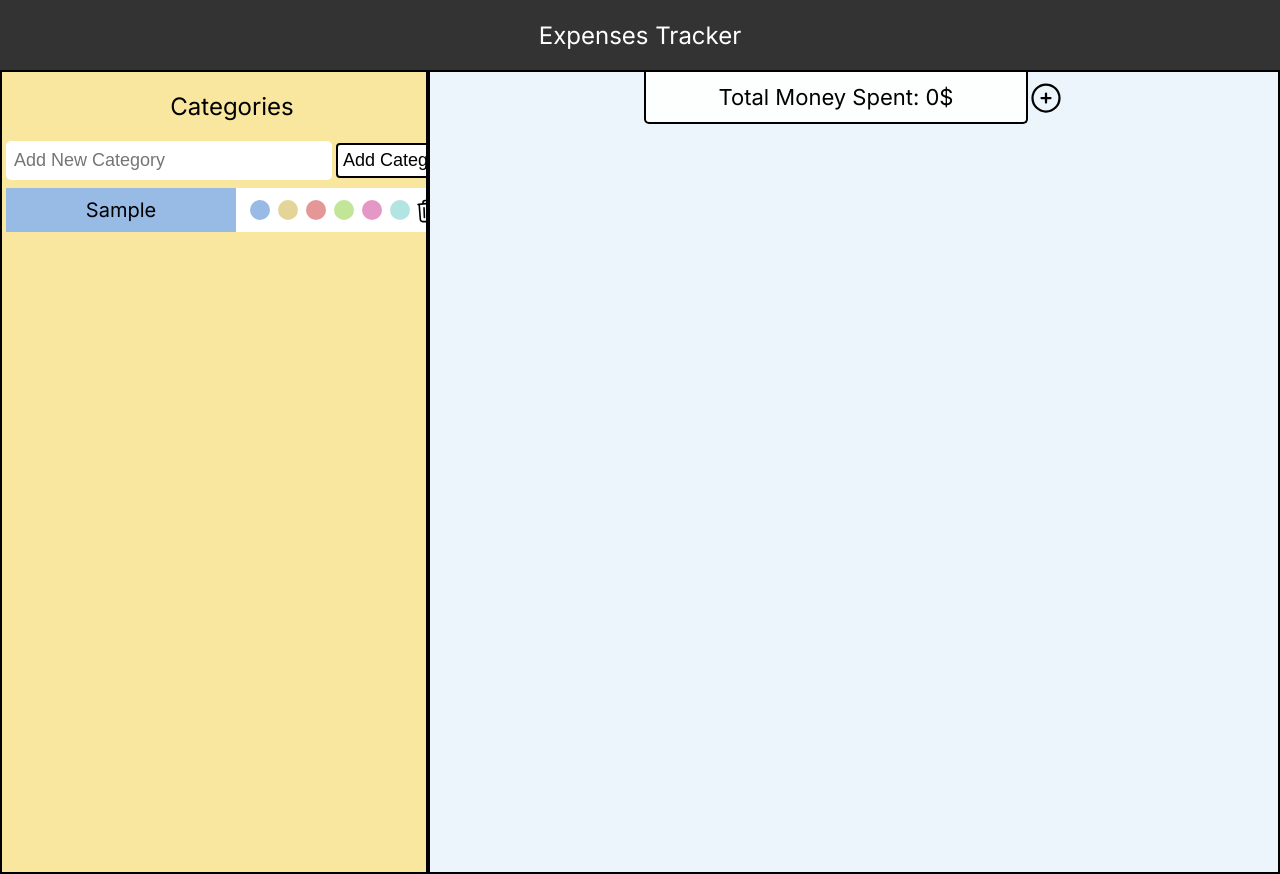
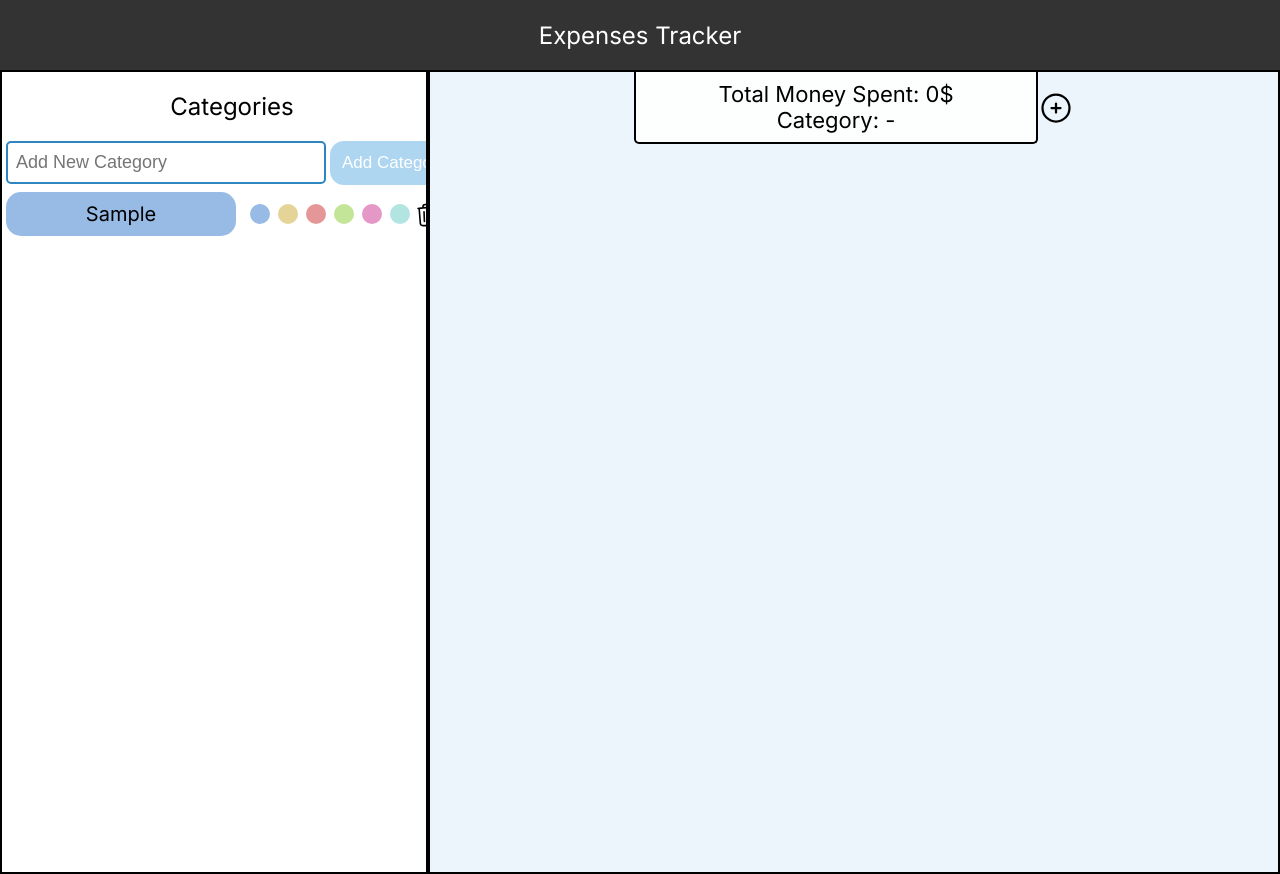
Before and after one commit to antal0x11/budget-royale, a Next.js app: page / in a window 1280 px wide. Both pictures are taken after typing "Sample" into the empty fields and a click on the button "Add Category". Built offline with nearby package versions, Linux system fonts and the light colour scheme.

Commit message:
add: connect expenses with categories

```diff
--- a/lib/Categories.tsx
+++ b/lib/Categories.tsx
@@ -7,8 +7,8 @@ import DataContext from "./DataContext";
 
 function CategoryItem(props : CategoryItem) {
 
-    const titleBlock = React.useRef(null);
-    const [items,deleteItems] = props.deleteCategoryItem!;
+    const titleBlock = React.useRef<HTMLDivElement>(null);
+    const { data,updateData } = React.useContext(DataContext)!;
 
     const colors = {
         paleBlue : "#97BBE5",
@@ -19,27 +19,44 @@ function CategoryItem(props : CategoryItem) {
         cyan: "#B2E4E1"
     };
 
-    const handleDeleteItem = () => {
-        deleteItems(items?.filter(element => element.title !== props.title));
+    function handleDeleteItem() {
+        updateData({type : "updateData/deleteCategory"}, props);
+    }
+
+    function selectCategoryBlock() {
+
+        /**
+         * TODO:
+         *      -need to fix duplicate selections
+         */
+        if (!props.active) {
+            titleBlock.current!.style.color = "red";
+        } else {
+            titleBlock.current!.style.color = "black";
+        }
+
+        updateData({ type: "updateData/updateActiveCategory" }, props, null);
+
     }
 
     return (
         <li className={styles.categoryItemBlock}>
             <div className={styles.miniContainer}>
-                <div ref={titleBlock} className={styles.miniContainerExpenseCategorie} style={{backgroundColor: `${props.color}`}}>{props.title}</div>
+                <div ref={titleBlock} className={styles.miniContainerExpenseCategorie} style={{backgroundColor: `${props.color}`}}
+                    onClick={selectCategoryBlock}>{props.title}</div>
                 <div className={styles.miniContainerColorPallete}>
                     <button className={styles.colorBtn} style={{backgroundColor: `${colors.paleBlue}`}}
-                        onClick={() => {titleBlock.current.style.backgroundColor = colors.paleBlue;}}></button>
+                        onClick={() => {titleBlock.current!.style.backgroundColor = colors.paleBlue;}}></button>
                     <button className={styles.colorBtn} style={{backgroundColor: `${colors.paleYellow}`}}
-                        onClick={() => {titleBlock.current.style.backgroundColor = colors.paleYellow;}}></button>
+                        onClick={() => {titleBlock.current!.style.backgroundColor = colors.paleYellow;}}></button>
                     <button className={styles.colorBtn} style={{backgroundColor: `${colors.paleRed}`}}
-                        onClick={() => {titleBlock.current.style.backgroundColor = colors.paleRed;}}></button>
+                        onClick={() => {titleBlock.current!.style.backgroundColor = colors.paleRed;}}></button>
                     <button className={styles.colorBtn} style={{backgroundColor: `${colors.paleGreen}`}}
-                        onClick={() => {titleBlock.current.style.backgroundColor = colors.paleGreen;}}></button>
+                        onClick={() => {titleBlock.current!.style.backgroundColor = colors.paleGreen;}}></button>
                     <button className={styles.colorBtn} style={{backgroundColor: `${colors.palePink}`}}
-                        onClick={() => {titleBlock.current.style.backgroundColor = colors.palePink;}}></button>
+                        onClick={() => {titleBlock.current!.style.backgroundColor = colors.palePink;}}></button>
                     <button className={styles.colorBtn} style={{backgroundColor: `${colors.cyan}`}}
-                        onClick={() => {titleBlock.current.style.backgroundColor = colors.cyan;}}></button>
+                        onClick={() => {titleBlock.current!.style.backgroundColor = colors.cyan;}}></button>
                     <div className={styles.deleteCategoryItem} onClick={handleDeleteItem}>
                         <svg xmlns="http://www.w3.org/2000/svg" fill="none" viewBox="0 0 24 24" strokeWidth="1.5" stroke="currentColor">
                             <path strokeLinecap="round" strokeLinejoin="round" d="M14.74 9l-.346 9m-4.788 0L9.26 9m9.968-3.21c.342.052.682.107 1.022.166m-1.022-.165L18.16 19.673a2.25 2.25 0 01-2.244 2.077H8.084a2.25 2.25 0 01-2.244-2.077L4.772 5.79m14.456 0a48.108 48.108 0 00-3.478-.397m-12 .562c.34-.059.68-.114 1.022-.165m0 0a48.11 48.11 0 013.478-.397m7.5 0v-.916c0-1.18-.91-2.164-2.09-2.201a51.964 51.964 0 00-3.32 0c-1.18.037-2.09 1.022-2.09 2.201v.916m7.5 0a48.667 48.667 0 00-7.5 0" />
@@ -71,10 +88,9 @@ function notificationReducer(state : Notification, action : ActionOptions) : Not
 
 export default function Categories() {
 
-    const [categoryList, setCategoryList] = React.useState<CategoryItem []>([]);
     const defaultColor : string = "#97BBE5";
     const [currentInput, setCurrentInput] = React.useState<string>("");
-    const inputElement = React.useRef(null);
+    const inputElement = React.useRef<HTMLInputElement>(null);
     const [notificationState, dispatchNotification] = React.useReducer(notificationReducer, { msg: "none", display: false});
     const { data,updateData } = React.useContext(DataContext)!;
 
@@ -89,20 +105,18 @@ export default function Categories() {
         /**
          * duplicate check is not case sensitive
          */
-        if (categoryList.find((element) => element.title === currentInput) !== undefined ) {
+        if (data.find((element) => element.category.title === currentInput) !== undefined ) {
             dispatchNotification({type : "notification/duplicate"});
             setCurrentInput("");
             return;
         }
 
-        setCategoryList(prev => [...prev,{title: currentInput, color: defaultColor}]);
-
         /**
          * ADD Category central
          */
-        updateData({ type : "updateData/addNewCategory"},{title: currentInput, color: defaultColor});
+        updateData({ type : "updateData/addNewCategory"},{title: currentInput, color: defaultColor, active: false}, null);
 
-        inputElement.current.value = "";
+        inputElement.current!.value = "";
         setCurrentInput("");
     }
 
@@ -125,11 +139,11 @@ export default function Categories() {
                         <p>{notificationState.msg}</p>
                     </div>
                 }
-                {categoryList.length !== 0 &&
+                {data.length !== 0 &&
                     <ul className={styles.categoriesMenu}>
                         {
-                            categoryList!.map( (item : CategoryItem, index : number) => {
-                                return <CategoryItem key={index} title={item.title} color={item.color} deleteCategoryItem={[categoryList,setCategoryList]}/>
+                            data!.map( (item : ExpensesObject, index : number) => {
+                                return <CategoryItem key={index} title={item.category.title} color={item.category.color} active={item.category.active}/>
                             })
                         }
                     </ul>
--- a/lib/ComponentTypes/ExpensesTypes.ts
+++ b/lib/ComponentTypes/ExpensesTypes.ts
@@ -1,4 +1,3 @@
-import * as React from "react";
 
 export interface ExpensesCardProps {
 	title: string;
@@ -10,7 +9,7 @@ export interface ExpensesCardProps {
 export interface CategoryItem {
 	title: string;
 	color: string;
-	deleteCategoryItem? : ReturnType<typeof React.useState<CategoryItem [] | undefined>>;
+	active: boolean;
 }
 
 export interface ExpenseValue {
@@ -38,5 +37,5 @@ export interface ExpensesObject {
 
 export interface DataContextType {
     data : ExpensesObject[];
-    updateData : (action : ActionOptions, newCat?: CategoryItem, newCard? : ExpensesCardProps) => void;
+    updateData : (action : ActionOptions, newCat?: CategoryItem | null, newCard? : ExpensesCardProps | null) => void;
 }
--- a/lib/ExpensesCard.tsx
+++ b/lib/ExpensesCard.tsx
@@ -1,7 +1,16 @@
 import styles from "@/styles/expenses-card.module.css";
 import { ExpensesCardProps } from "./ComponentTypes/ExpensesTypes";
+import * as React from "react";
+import DataContext from "./DataContext";
 
 export default function ExpensesCard(props : ExpensesCardProps) {
+
+	const { updateData } = React.useContext(DataContext)!;
+
+	function deleteCard() {
+		updateData({type : "updateData/deleteExpense"}, null, props);
+	}
+
 	return (
 		<div className={styles.card}>
 			<div className={styles.item}>{props.date}</div>
@@ -9,7 +18,7 @@ export default function ExpensesCard(props : ExpensesCardProps) {
 			{props.comments?.length &&
 				<div className={styles.item}>Comments: {props.comments}</div>
 			}
-			<div className={styles.deleteItem}>
+			<div className={styles.deleteItem} onClick={deleteCard}>
 				<svg xmlns="http://www.w3.org/2000/svg" fill="none" viewBox="0 0 24 24" strokeWidth="1.5" stroke="currentColor">
 					<path strokeLinecap="round" strokeLinejoin="round" d="M14.74 9l-.346 9m-4.788 0L9.26 9m9.968-3.21c.342.052.682.107 1.022.166m-1.022-.165L18.16 19.673a2.25 2.25 0 01-2.244 2.077H8.084a2.25 2.25 0 01-2.244-2.077L4.772 5.79m14.456 0a48.108 48.108 0 00-3.478-.397m-12 .562c.34-.059.68-.114 1.022-.165m0 0a48.11 48.11 0 013.478-.397m7.5 0v-.916c0-1.18-.91-2.164-2.09-2.201a51.964 51.964 0 00-3.32 0c-1.18.037-2.09 1.022-2.09 2.201v.916m7.5 0a48.667 48.667 0 00-7.5 0" />
 				</svg>
--- a/lib/MainSubTitle.tsx
+++ b/lib/MainSubTitle.tsx
@@ -1,9 +1,15 @@
 import styles from "@/styles/subtitle-card.module.css";
 
-export default function MainSubTitle() {
+type Props = {
+    totalCost : number,
+    selectedCategory: string
+}
+
+export default function MainSubTitle(props : Props) {
     return (
         <div className={styles.container}>
-            <div>Total Money Spent: 0$</div>
+            <div>Total Money Spent: {props.totalCost}$</div>
+            <div>Category: {props.selectedCategory}</div>
         </div>
     )
 }
--- a/lib/NewExpense.tsx
+++ b/lib/NewExpense.tsx
@@ -1,6 +1,7 @@
 import styles from "@/styles/new-expense-form.module.css";
 import { NewExpense } from "./ComponentTypes/ExpensesTypes";
 import * as React from "react";
+import DataContext from "./DataContext";
 
 export default function NewExpense(props : NewExpense) {
 
@@ -10,10 +11,12 @@ export default function NewExpense(props : NewExpense) {
     const [cost, setCost] = React.useState("");
     const [comments, setComments] = React.useState("");
 
-    const titleRef = React.useRef(null);
-    const dateRef = React.useRef(null);
-    const costRef = React.useRef(null);
-    const commentsRef = React.useRef(null);
+    const titleRef = React.useRef<HTMLInputElement>(null);
+    const dateRef = React.useRef<HTMLInputElement>(null);
+    const costRef = React.useRef<HTMLInputElement>(null);
+    const commentsRef = React.useRef<HTMLTextAreaElement>(null);
+
+    const { updateData } = React.useContext(DataContext)!;
 
     /*
         TODO:
@@ -43,11 +46,15 @@ export default function NewExpense(props : NewExpense) {
     function handleSubmit(e : React.FormEvent) {
         e.preventDefault();
 
-        console.log(title + " " + date + " " + cost + " " + comments);
-        titleRef.current.value = "";
-        dateRef.current.value = "";
-        costRef.current.value = "";
-        commentsRef.current.value = "";
+        /**
+         * TODO: FIX parameters
+         */
+        updateData({type : "updateData/addExpense"}, null, { title: title, date: date, cost: parseInt(cost), comments: comments})
+
+        titleRef.current!.value = "";
+        dateRef.current!.value = "";
+        costRef.current!.value = "";
+        commentsRef.current!.value = "";
     }
 
     return (
--- a/pages/index.tsx
+++ b/pages/index.tsx
@@ -13,10 +13,13 @@ import { CategoryItem, ExpensesObject, ExpensesCardProps, ActionOptions } from "
 
 export default function Home() {
 
-  const [addExpense,setAddExpense] = React.useState<boolean>(false);
-  const [data,setData] = React.useState<ExpensesObject []>([]);
+  const [ addExpense,setAddExpense ] = React.useState<boolean>(false);
+  const [ data,setData ] = React.useState<ExpensesObject []>([]);
+  const [ displayData,setDisplayData ] = React.useState<ExpensesCardProps []>([]);
+  const [ totalCost,setTotalCost ] = React.useState<number>(0);
+  const [ selectedCategory,setSelectedCategory ] = React.useState<string>(" - ");
 
-  function updateData(action : ActionOptions, newCat?: CategoryItem, newCard? : ExpensesCardProps) : void {
+  function updateData(action : ActionOptions, newCat?: CategoryItem | null, newCard? : ExpensesCardProps | null) : void {
     switch(action.type) {
       case "updateData/addNewCategory":
 
@@ -28,7 +31,80 @@ export default function Home() {
       break;
 
       case "updateData/deleteCategory":
+
+        /**
+         * TODO:
+         *  if the category that we want to delete is the
+         *  same as the selected category set to []
+         *
+         */
+
         setData(data.filter(element => element.category.title !== newCat!.title));
+        setDisplayData([]);
+        setSelectedCategory(" - ")
+      break;
+
+      case "updateData/updateActiveCategory":
+        setData(data.map(element => {
+
+            /**
+             * A unique identifier is not used at the moment
+             * so title will be used
+             * TODO:
+             *    - add unique identifier
+             */
+            if (element.category.title === newCat?.title) {
+                if (newCat?.active === false) {
+                  setDisplayData(element.items);
+                  setSelectedCategory(newCat.title);
+                  return {...element, category : { active: true, color : newCat!.color, title : newCat!.title}};
+                } else {
+                  return {...element, category : { active: false, color : newCat!.color, title : newCat!.title}};
+                }
+            } else {
+              return element;
+            }
+        }));
+      break;
+
+      case "updateData/addExpense":
+
+        setData(data.map(element => {
+          if (element.category.active === true) {
+
+            /**
+             * Increase total cost when adding an item.
+             */
+            setDisplayData([...element.items, newCard!]);
+
+            setTotalCost(totalCost + newCard!.cost);
+
+            return {...element, items : [...element.items, newCard!]};
+
+          } else {
+            return element;
+          }
+        }));
+      break;
+
+      case "updateData/deleteExpense":
+
+        setData(data.map(element => {
+          if (element.category.active === true) {
+
+            setDisplayData(element.items.filter(it => it.title !== newCard!.title));
+
+            /**
+             * Reduce total cost when deleting an item.
+             */
+            setTotalCost(totalCost - newCard!.cost);
+
+            return {...element, items : element.items.filter(it => it.title !== newCard!.title)};
+
+          } else {
+            return element;
+          }
+        }));
       break;
     }
   }
@@ -36,11 +112,6 @@ export default function Home() {
   function updateAddExpense() : void {
     setAddExpense(addExpense ? false : true);
   }
-
-  /**
-   * TODO:
-   *  - FIX interface types for methods
-   */
 
   return (
       <div>
@@ -56,25 +127,19 @@ export default function Home() {
               <div className={styles.mainContainerItemsRight}>
                   <div className={styles.infoContainer}>
                     <div className={styles.infoContainerItemMain}>
-                      <MainSubTitle />
-                      <svg xmlns="http://www.w3.org/2000/svg" fill="none" viewBox="0 0 24 24" strokeWidth={1.5} stroke="currentColor" onClick={updateAddExpense}>
-                        <path strokeLinecap="round" strokeLinejoin="round" d="M12 9v6m3-3H9m12 0a9 9 0 11-18 0 9 9 0 0118 0z" />
-                      </svg>
-
+                      <MainSubTitle totalCost={totalCost} selectedCategory={selectedCategory}/>
+                        <svg xmlns="http://www.w3.org/2000/svg" fill="none" viewBox="0 0 24 24" strokeWidth={1.5} stroke="currentColor" onClick={updateAddExpense}>
+                          <path strokeLinecap="round" strokeLinejoin="round" d="M12 9v6m3-3H9m12 0a9 9 0 11-18 0 9 9 0 0118 0z" />
+                        </svg>
                     </div>
                     {addExpense && <div><NewExpense value={{addExpense,updateAddExpense}}/></div>}
                   </div>
                   <div className={styles.cardContainer}>
-                    {/*<div className={styles.cardContainerItem}><ExpensesCard title={"Harry Potter"} cost={12} date={"01/02/2022"} comments={"Have to buy this book for a gift."}/></div>
-                    <div className={styles.cardContainerItem}><ExpensesCard title={"Harry Potter"} cost={12} date={"01/02/2022"} comments={"Have to buy this book for a gift."}/></div>
-                    <div className={styles.cardContainerItem}><ExpensesCard title={"Harry Potter"} cost={12} date={"01/02/2022"} comments={"Have to buy this book for a gift."}/></div>
-                    <div className={styles.cardContainerItem}><ExpensesCard title={"Harry Potter"} cost={12} date={"01/02/2022"} comments={"Have to buy this book for a gift."}/></div>
-                    <div className={styles.cardContainerItem}><ExpensesCard title={"Harry Potter"} cost={12} date={"01/02/2022"} comments={"Have to buy this book for a gift."}/></div>
-                    <div className={styles.cardContainerItem}><ExpensesCard title={"Harry Potter"} cost={12} date={"01/02/2022"} comments={"Have to buy this book for a gift."}/></div>
-                    <div className={styles.cardContainerItem}><ExpensesCard title={"Harry Potter"} cost={12} date={"01/02/2022"} comments={"Have to buy this book for a gift."}/></div>
-                    <div className={styles.cardContainerItem}><ExpensesCard title={"Harry Potter"} cost={12} date={"01/02/2022"} comments={"Have to buy this book for a gift."}/></div>
-                    <div className={styles.cardContainerItem}><ExpensesCard title={"Harry Potter"} cost={12} date={"01/02/2022"} comments={"Have to buy this book for a gift."}/></div>
-                    <div className={styles.cardContainerItem}><ExpensesCard title={"Harry Potter"} cost={12} date={"01/02/2022"} comments={"Have to buy this book for a gift."}/></div> */}
+                    {displayData.length !== 0 &&
+                      displayData.map((element, index) => {
+                        return <div key={index} className={styles.cardContainerItem}><ExpensesCard title={element.title} cost={element.cost} date={element.date} comments={element.comments}/></div>
+                      })
+                    }
                   </div>
               </div>
           </div>
--- a/styles/categories.module.css
+++ b/styles/categories.module.css
@@ -21,9 +21,9 @@
 .subContainer input {
     height: 23px;
     padding: 8px;
-    width: 310px;
+    width: 300px;
     font-size: 18px;
-    border: 0px solid black;
+    border: 2px solid #2E86C1;
     border-radius: 5px;
     margin-left: 4px;
     margin-right: 4px;
@@ -31,22 +31,22 @@
 }
 
 .subContainer input:focus {
-    outline-color: black;
+    outline-color: #2E86C1;
 }
 
 .addCategory {
     height: fit-content;
-    padding: 5px;
-    font-size: 18px;
-    background-color: white;
-    color: black;
-    border: 2px solid black;
-    border-radius: 4px;
+    padding: 12px;
+    font-size: 17px;
+    color: white;
+    border: 0px solid black;
+    border-radius: 14px;
+    background-color: #AED6F1;
 }
 
 .addCategory:hover {
     cursor: pointer;
-    background-color: #333;
+    background-color: #2E86C1;
     color: white;
 }
 
@@ -83,11 +83,11 @@
     flex: 1;
     text-align: center;
     padding: 10px 10px;
+    border-radius: 15px;
 }
 
 .miniContainerExpenseCategorie:hover {
-    background-color: #333;
-    color: white;
+    box-shadow: 5px 5px 5px lightgray;
 }
 
 .miniContainerColorPallete {
--- a/styles/home.module.css
+++ b/styles/home.module.css
@@ -42,7 +42,7 @@
     height: 100vh;
     overflow-y: scroll;
     border: 2px solid black;
-    background-color: rgb(249, 231, 159);
+    background-color: white;
 }
 
 .mainContainerItemsRight {
--- a/styles/subtitle-card.module.css
+++ b/styles/subtitle-card.module.css
@@ -5,7 +5,7 @@
 .container {
     display: flex;
     flex-direction: column;
-    flex-wrap: wrap;
+    flex-wrap: nowrap;
     justify-content: center;
     align-items: center;
     text-align: center;
@@ -18,4 +18,5 @@
     border-bottom-right-radius: 5px;
     border-bottom-left-radius: 5px;
     background-color: #FDFEFE;
+    padding: 10px;
 }
```
